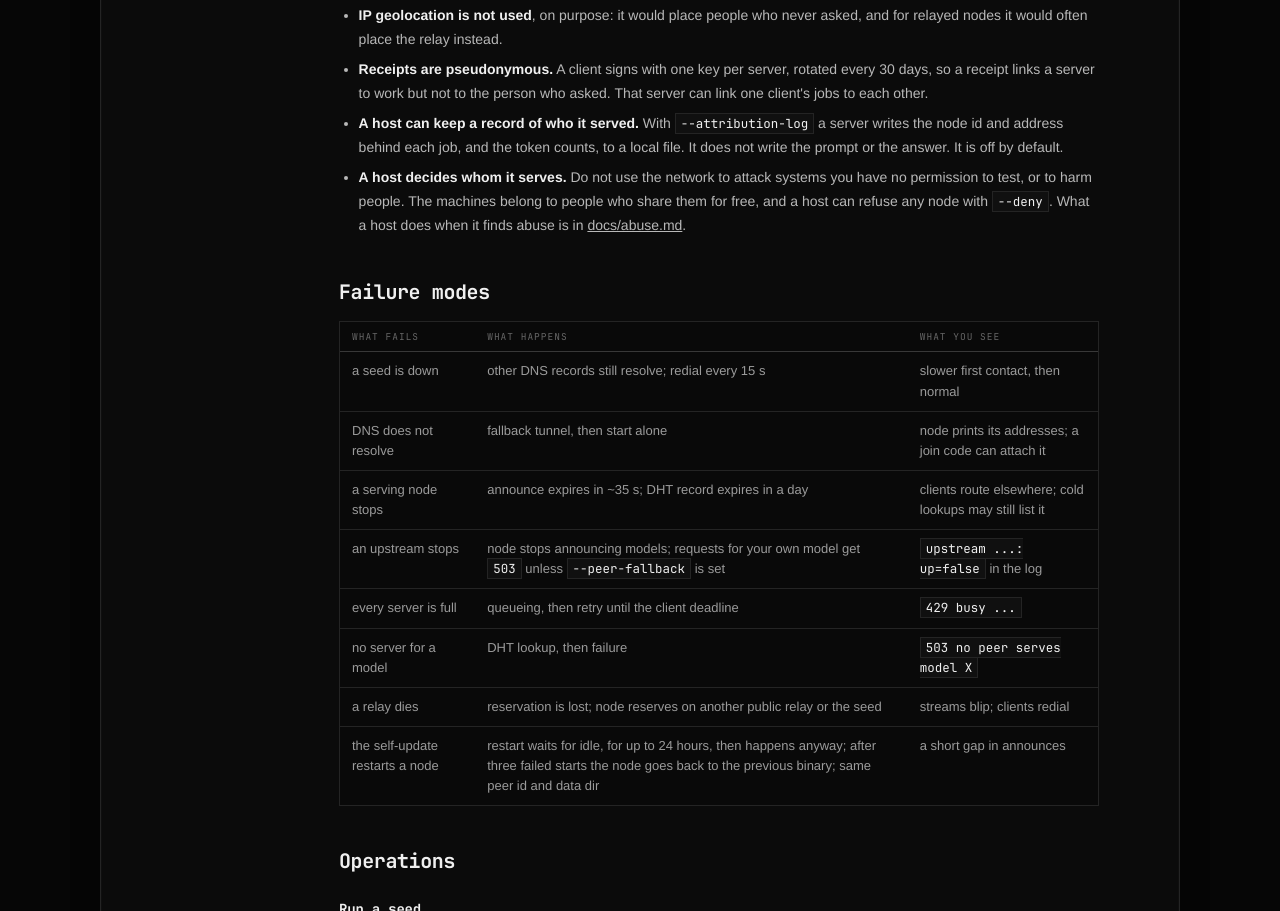
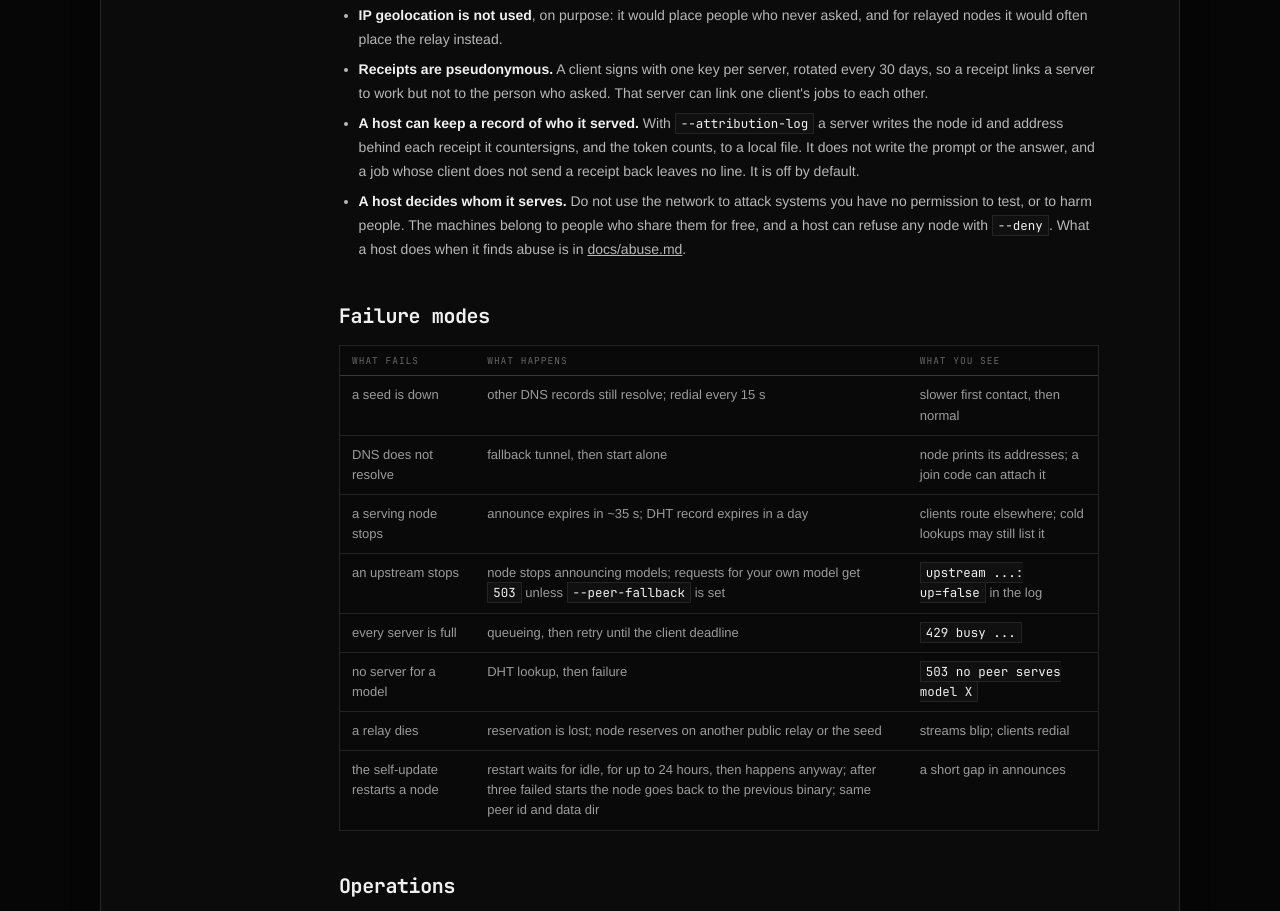
Before and after one commit to bitllm-org/landing-page, a plain HTML site: page public/docs/index.html in a window 1280 px wide. Shown: the part 7499-8410 px from the top of the page. Drawn offline with Linux system fonts and the light colour scheme.

Commit message:
Say the attribution log follows countersigned receipts
The privacy notes added in #23 said each job. The log is written only after a receipt is countersigned, so a job whose client sends no receipt leaves no line.

```diff
--- a/public/docs/index.html
+++ b/public/docs/index.html
@@ -236,7 +236,7 @@
       <li><strong>A location is opt-in.</strong> <code>--location LAT,LON</code> is turned into a three-character geohash cell (about 156 km by 156 km) before it leaves the machine. The point itself is never announced. Without it, the node is counted as "no location".</li>
       <li><strong>IP geolocation is not used</strong>, on purpose: it would place people who never asked, and for relayed nodes it would often place the relay instead.</li>
       <li><strong>Receipts are pseudonymous.</strong> A client signs with one key per server, rotated every 30 days, so a receipt links a server to work but not to the person who asked. That server can link one client's jobs to each other.</li>
-      <li><strong>A host can keep a record of who it served.</strong> With <code>--attribution-log</code> a server writes the node id and address behind each job, and the token counts, to a local file. It does not write the prompt or the answer. It is off by default.</li>
+      <li><strong>A host can keep a record of who it served.</strong> With <code>--attribution-log</code> a server writes the node id and address behind each receipt it countersigns, and the token counts, to a local file. It does not write the prompt or the answer, and a job whose client does not send a receipt back leaves no line. It is off by default.</li>
       <li><strong>A host decides whom it serves.</strong> Do not use the network to attack systems you have no permission to test, or to harm people. The machines belong to people who share them for free, and a host can refuse any node with <code>--deny</code>. What a host does when it finds abuse is in <a href="https://github.com/bitllm-org/bitllm/blob/main/docs/abuse.md">docs/abuse.md</a>.</li>
     </ul>
 
```
Also changed, not shown: public/llms.txt.
